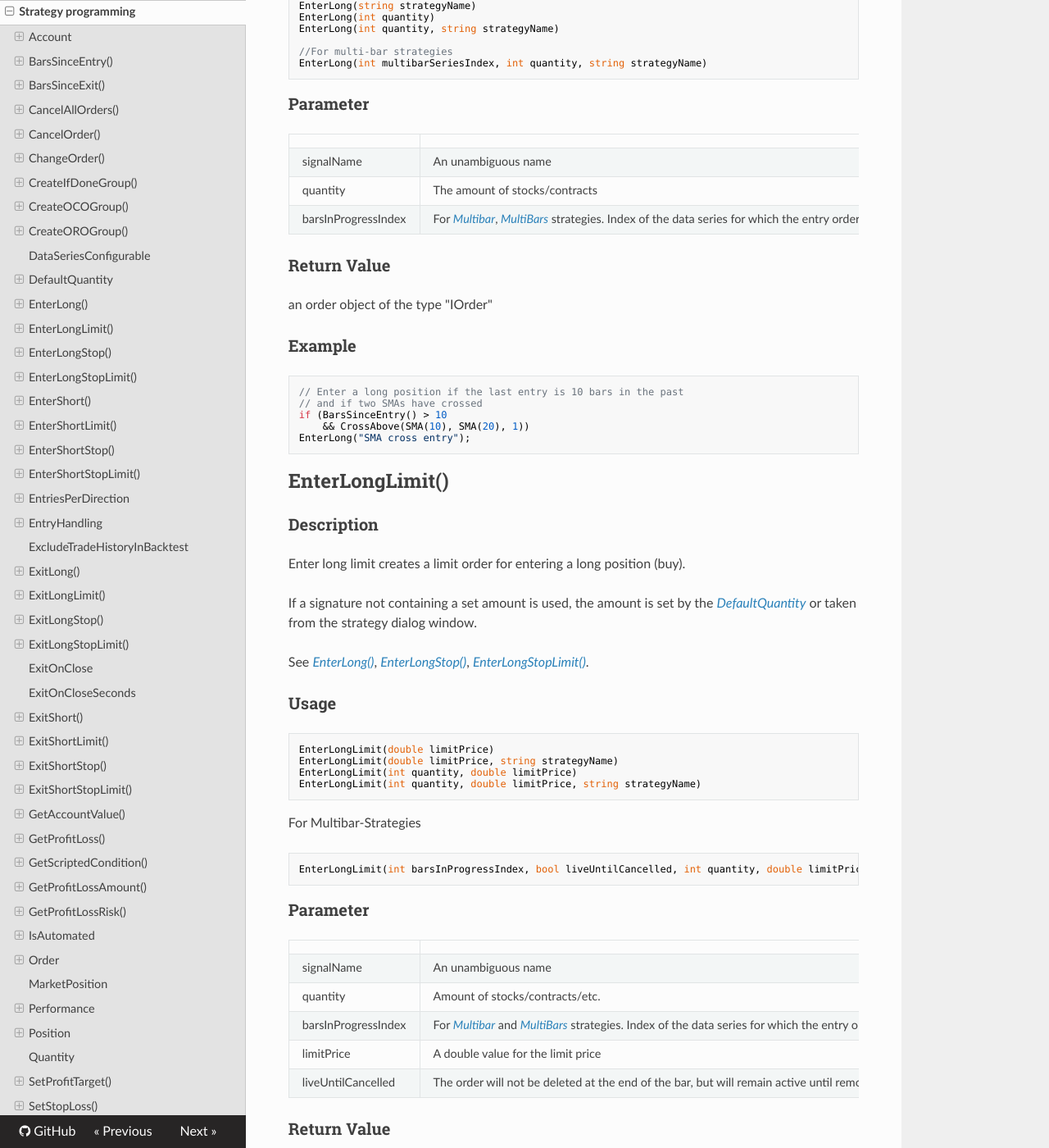
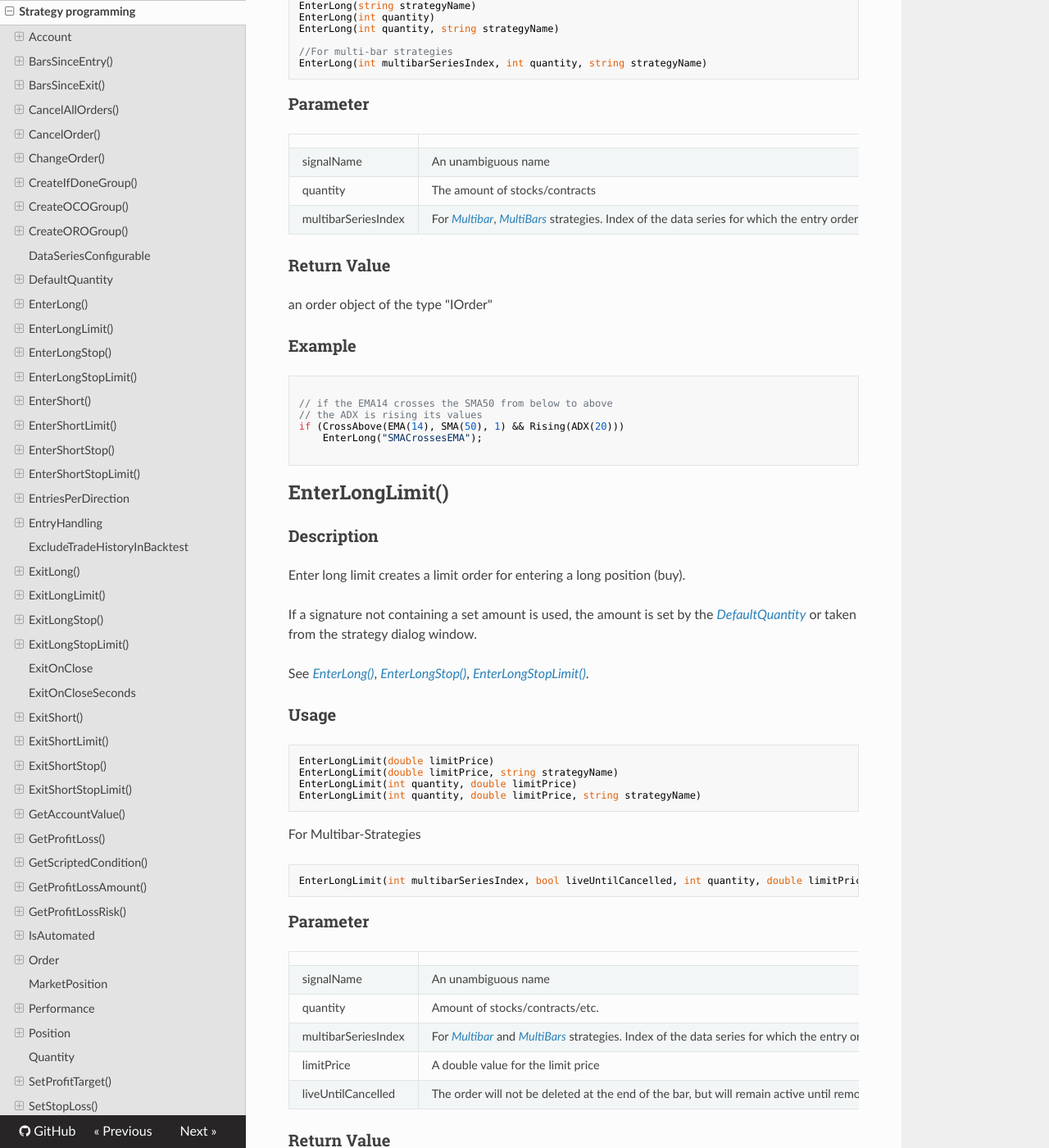
Before and after one commit to AgenaTrader/AgenaScript-documentation, an MkDocs documentation site: the page built from sources/strategy_programming.md, in a window 1280 px wide and 1400 px high, scrolled down 7751 px. Shown: the whole window at 82% size. Built offline with MkDocs 1.6.1, drawn with Linux system fonts in a browser that asks for light colours; nearby versions of some CDN libraries; old or Windows-style settings are respelled for this version of MkDocs; some of the changed text lies outside the part shown.

Commit message:
Update strategy_programming.md

````diff
--- a/sources/strategy_programming.md
+++ b/sources/strategy_programming.md
@@ -350,18 +350,19 @@ EnterLong(int multibarSeriesIndex, int quantity, string strategyName)
 |---------------------|-----------------------------------------------------------------------------------------------|
 | signalName          | An unambiguous name                                                                           |
 | quantity            | The amount of stocks/contracts                                                                |
-| barsInProgressIndex | For [*Multibar*](#multibar), [*MultiBars*](#multibars) strategies.  Index of the data series for which the entry order is to be executed. See [*BarsInProgress*](#barsinprogress).  |
+| multibarSeriesIndex | For [*Multibar*](#multibar), [*MultiBars*](#multibars) strategies.  Index of the data series for which the entry order is to be executed. See [*BarsInProgress*](#barsinprogress).  |
 
 ### Return Value
 an order object of the type "IOrder"
 
 ### Example
 ```cs
-// Enter a long position if the last entry is 10 bars in the past
-// and if two SMAs have crossed
-if (BarsSinceEntry() > 10
-    && CrossAbove(SMA(10), SMA(20), 1))
-EnterLong("SMA cross entry");
+
+// if the EMA14 crosses the SMA50 from below to above
+// the ADX is rising its values
+if (CrossAbove(EMA(14), SMA(50), 1) && Rising(ADX(20)))
+    EnterLong("SMACrossesEMA");
+
 ```
 
 ## EnterLongLimit()
@@ -382,7 +383,7 @@ EnterLongLimit(int quantity, double limitPrice, string strategyName)
 
 For Multibar-Strategies
 ```cs
-EnterLongLimit(int barsInProgressIndex, bool liveUntilCancelled, int quantity, double limitPrice, string signalName)
+EnterLongLimit(int multibarSeriesIndex, bool liveUntilCancelled, int quantity, double limitPrice, string signalName)
 ```
 
 ### Parameter
@@ -390,7 +391,7 @@ EnterLongLimit(int barsInProgressIndex, bool liveUntilCancelled, int quantity, d
 |---------------------|-------------|
 | signalName          | An unambiguous name |
 | quantity            | Amount of stocks/contracts/etc.  |
-| barsInProgressIndex | For [*Multibar*](#multibar) and [*MultiBars*](#multibars) strategies. Index of the data series for which the entry order is to be executed. See [*BarsInProgress*](#barsinprogress). |
+| multibarSeriesIndex | For [*Multibar*](#multibar) and [*MultiBars*](#multibars) strategies. Index of the data series for which the entry order is to be executed. See [*BarsInProgress*](#barsinprogress). |
 | limitPrice          | A double value for the limit price |
 | liveUntilCancelled  | The order will not be deleted at the end of the bar, but will remain active until removed with [*CancelOrder*](#cancelorder) or until it reaches its expiry (see [*TimeInForce*](#timeinforce)). |
 
@@ -399,9 +400,10 @@ An order object of the type "IOrder"
 
 ### Example
 ```cs
-// A long position is placed if the last entry was 10 bars ago and the two SMAs have crossed each other
-if (BarsSinceEntry() > 10 && CrossAbove(SMA(10), SMA(20), 1))
-EnterLongLimit("SMA cross entry");
+// if the EMA14 crosses the SMA50 from below to above
+// the ADX is rising its values
+if (CrossAbove(EMA(14), SMA(50), 1) && Rising(ADX(20)))
+    EnterLongLimit("SMACrossesEMA");
 ```
 
 ## EnterLongStop()
@@ -422,7 +424,7 @@ EnterLongStop(int quantity, double stopPrice, string signalName)
 
 For multi-bar strategies
 ```cs
-EnterLongStop(int barsInProgressIndex, bool liveUntilCancelled, int quantity, double stopPrice, string signalName)
+EnterLongStop(int multibarSeriesIndex, bool liveUntilCancelled, int quantity, double stopPrice, string signalName)
 ```
 
 ### Parameter
@@ -430,7 +432,7 @@ EnterLongStop(int barsInProgressIndex, bool liveUntilCancelled, int quantity, do
 |---------------------|-------------------------------------------------------------------------------------------|
 | signalName          | An unambiguous name    |
 | quantity            | Amount of stocks or contracts etc.                                                                                                                                                    |
-| barsInProgressIndex | For [*Multibar*](#multibar) and [*MultiBars*](#multibars) strategies Index of the data series for which an entry order is to be executed. See [*BarsInProgress*](#barsinprogress).  |
+| multibarSeriesIndex | For [*Multibar*](#multibar) and [*MultiBars*](#multibars) strategies Index of the data series for which an entry order is to be executed. See [*BarsInProgress*](#barsinprogress).  |
 | stopPrice           | A double value for the stop price                                                                                                                                                     |
 | liveUntilCancelled  | The order will not be deleted at the end of the bar, but will remain active until deleted with the [*CancelOrder*](#cancelorder) command or until it reaches its expiry time (see [*TimeInForce*](#timeinforce)). |
 
@@ -463,7 +465,7 @@ EnterLongStopLimit(int quantity, double limitPrice, double stopPrice, string sig
 
 For multi-bar strategies
 ```cs
-EnterLongStopLimit(int barsInProgressIndex, bool liveUntilCancelled, int quantity, double limitPrice, double stopPrice, string signalName)
+EnterLongStopLimit(int multibarSeriesIndex, bool liveUntilCancelled, int quantity, double limitPrice, double stopPrice, string signalName)
 ```
 
 ### Parameter
@@ -471,7 +473,7 @@ EnterLongStopLimit(int barsInProgressIndex, bool liveUntilCancelled, int quantit
 |--------------|-------------------------|
 | signalName          | An unambiguous name       |
 | quantity            | Amount of stocks or contracts to be ordered   |
-| barsInProgressIndex | For [*Multibar*](#multibar), [*MultiBars*](#multibars) strategies. Index of the data series for which the entry order is to be executed.  See [*BarsInProgress*](#barsinprogress).  |
+| multibarSeriesIndex | For [*Multibar*](#multibar), [*MultiBars*](#multibars) strategies. Index of the data series for which the entry order is to be executed.  See [*BarsInProgress*](#barsinprogress).  |
 | stopPrice           | A double value for the stop price |
 | limitPrice          | A double value for the limit price |
 | liveUntilCancelled  | The order will not be deleted at the end of the bar, but will remain active until canceled with the CancelOrder command or until it reaches its expiry (see [*TimeInForce*](#timeinforce)). |
@@ -503,7 +505,7 @@ EnterShort(string signalName)
 EnterShort(int quantity)
 EnterShort(int quantity, string signalName)
 For multi-bar strategies
-EnterShort(int barsInProgressIndex, int quantity, string signalName)
+EnterShort(int multibarSeriesIndex, int quantity, string signalName)
 ```
 
 ### Parameter
@@ -511,7 +513,7 @@ EnterShort(int barsInProgressIndex, int quantity, string signalName)
 |---------------------|----------------------------------------------------------------------|
 | signalName          | An unambiguous name                                                  |
 | quantity            | Amount of stocks/contracts etc.                                      |
-| barsInProgressIndex | For [*Multibar*](#multibar), [*MultiBars*](#multibars) strategies
+| multibarSeriesIndex | For [*Multibar*](#multibar), [*MultiBars*](#multibars) strategies
                        Index of the data series for which the entry order is to be executed
                        See [*BarsInProgress*](#barsinprogress).                                               |
 
@@ -543,7 +545,7 @@ EnterShortLimit(int quantity, double limitPrice, string signalName)
 
 For Multibar-Strategies
 ```cs
-EnterShortLimit(int barsInProgressIndex, bool liveUntilCancelled, int quantity, double limitPrice, string signalName)
+EnterShortLimit(int multibarSeriesIndex, bool liveUntilCancelled, int quantity, double limitPrice, string signalName)
 ```
 
 ### Parameter
@@ -551,7 +553,7 @@ EnterShortLimit(int barsInProgressIndex, bool liveUntilCancelled, int quantity,
 |---------------------|------------------------------------------------------------------------------------------------------------------------------------------------------------------------------|
 | signalName          | An unambiguous name                                                                                                                                                          |
 | quantity            | Amount to be ordered                                                                                                                                                         |
-| barsInProgressIndex | For [*Multibar*](#multibar), [*MultiBars*](#multibars) strategies.
+| multibarSeriesIndex | For [*Multibar*](#multibar), [*MultiBars*](#multibars) strategies.
                        Index of the data series for which the entry order is to be executed.
                        See [*BarsInProgress*](#barsinprogress).                                                                                                                                                       |
 | limitPrice          | A double value for the limit price                                                                                                                                           |
@@ -583,7 +585,7 @@ EnterShortStop(int quantity, double stopPrice, string signalName)
 
 For multi-bar strategies
 ```cs
-EnterShortStop(int barsInProgressIndex, bool liveUntilCancelled, int quantity, double stopPrice, string signalName)
+EnterShortStop(int multibarSeriesIndex, bool liveUntilCancelled, int quantity, double stopPrice, string signalName)
 ```
 
 ### Parameter
@@ -591,7 +593,7 @@ EnterShortStop(int barsInProgressIndex, bool liveUntilCancelled, int quantity, d
 |---------------------|---------------------------------------------------------------------------------------------------------------|
 | signalName          | An unambiguous name                                                                                           |
 | quantity            | Amount to be ordered                                                                                          |
-| barsInProgressIndex | For [*Multibar*](#multibar), [*MultiBars*](#multibars) strategies. Index of the data series for which the entry order is to be executed. See [*BarsInProgress*](#barsinprogress). |
+| multibarSeriesIndex | For [*Multibar*](#multibar), [*MultiBars*](#multibars) strategies. Index of the data series for which the entry order is to be executed. See [*BarsInProgress*](#barsinprogress). |
 | stopPrice           | A double value for the stop price                                                                             |
 | liveUntilCancelled  | The order will remain active until canceled using the CancelOrder command or until it reaches its expiry time |
 
@@ -625,7 +627,7 @@ EnterShortStopLimit(int quantity, double limitPrice, double stopPrice, string si
 For multi-bar strategies
 
 ```cs
-EnterShortStopLimit(int barsInProgressIndex, bool liveUntilCancelled, int quantity, double limitPrice, double stopPrice, string signalName)
+EnterShortStopLimit(int multibarSeriesIndex, bool liveUntilCancelled, int quantity, double limitPrice, double stopPrice, string signalName)
 ```
 
 ### Parameter
@@ -633,7 +635,7 @@ EnterShortStopLimit(int barsInProgressIndex, bool liveUntilCancelled, int quanti
 |---------------------|--------------------------------------------------------------------------------------------------------------------------------------------------------------|
 | signalName          | An unambiguous name                                                                                                                                          |
 | quantity            | Amount to be ordered                                                                                                                                         |
-| barsInProgressIndex | For [*Multibar*](#multibar), [*MultiBars*](#multibars) strategies.
+| multibarSeriesIndex | For [*Multibar*](#multibar), [*MultiBars*](#multibars) strategies.
                        Index of the data series for which an entry order is to be placed.
                        See [*BarsInProgress*](#barsinprogress).                                                                                                                                       |
 | stopPrice           | A double value for the stop price                                                                                                                            |
@@ -743,7 +745,7 @@ ExitLong(int quantity, string signalName, string fromEntry signal)
 
 For multi-bar strategies
 ```cs
-ExitLong(int barsInProgressIndex, int quantity, string signalName, string fromEntry signal)
+ExitLong(int multibarSeriesIndex, int quantity, string signalName, string fromEntry signal)
 ```
 
 ### Parameter
@@ -751,7 +753,7 @@ ExitLong(int barsInProgressIndex, int quantity, string signalName, string fromEn
 |---------------------|----------------------------------------------------------------------|
 | signalName          | An unambiguous name                                                  |
 | quantity            | The quantity to be sold                                              |
-| barsInProgressIndex | For [*Multibar*](#multibar), [*MultiBars*](#multibars) strategies. Index of the data series for which the exit order is to be executed. See [*BarsInProgress*](#barsinprogress).   |
+| multibarSeriesIndex | For [*Multibar*](#multibar), [*MultiBars*](#multibars) strategies. Index of the data series for which the exit order is to be executed. See [*BarsInProgress*](#barsinprogress).   |
 | fromEntry signal    | The name of the attached entry signal                                |
 
 ### Return Value
@@ -786,7 +788,7 @@ ExitLongLimit(int quantity, double limitPrice, string signalName, string fromEnt
 
 For multi-bar strategies
 ```cs
-ExitLongLimit(int barsInProgressIndex, bool liveUntilCancelled, int quantity, double limitPrice, string signalName, string fromEntry signal)
+ExitLongLimit(int multibarSeriesIndex, bool liveUntilCancelled, int quantity, double limitPrice, string signalName, string fromEntry signal)
 ```
 
 ### Parameter
@@ -795,7 +797,7 @@ ExitLongLimit(int barsInProgressIndex, bool liveUntilCancelled, int quantity, do
 | signalName          | An unambiguous name                                                                                                                                          |
 | fromEntry signal    | The name of the attached entry signal                                                                                                                        |
 | quantity            | Order quantity to be sold                                                                                                                                    |
-| barsInProgressIndex | For [*Multibar*](#multibar), [*MultiBars*](#multibars) strategies. Index of the data series for which the exit order is to be executed. See [*BarsInProgress*](#barsinprogress).  |
+| multibarSeriesIndex | For [*Multibar*](#multibar), [*MultiBars*](#multibars) strategies. Index of the data series for which the exit order is to be executed. See [*BarsInProgress*](#barsinprogress).  |
 | limitPrice          | A double value for the limit price                                                                                                                           |
 | liveUntilCancelled  | The order will not be deleted at the end of the bar, but will remain active until deleted using the CancelOrder command or until it reaches its expiry time. |
 
@@ -830,7 +832,7 @@ ExitLongStop(int quantity, double stopPrice, string signalName, string fromEntry
 
 For multi-bar strategies
 ```cs
-ExitLongStop(int barsInProgressIndex, bool liveUntilCancelled, int quantity, double stopPrice, string signalName, string fromEntry signal)ExitLongStop
+ExitLongStop(int multibarSeriesIndex, bool liveUntilCancelled, int quantity, double stopPrice, string signalName, string fromEntry signal)ExitLongStop
 ```
 
 ### Parameter
@@ -839,7 +841,7 @@ ExitLongStop(int barsInProgressIndex, bool liveUntilCancelled, int quantity, dou
 | signalName          | An unambiguous name                                                                                                                                          |
 | fromEntry signal    | The name of the associated entry signal                                                                                                                      |
 | quantity            | The quantity to be sold                                                                                                                                      |
-| barsInProgressIndex | For [*Multibar*](#multibar), [*MultiBars*](#multibars) strategies. Index of the data series for which the exit order is to be executed. See [*BarsInProgress*](#barsinprogress).  |
+| multibarSeriesIndex | For [*Multibar*](#multibar), [*MultiBars*](#multibars) strategies. Index of the data series for which the exit order is to be executed. See [*BarsInProgress*](#barsinprogress).  |
 | stopPrice           | A double value for the stop price                                                                                                                            |
 | liveUntilCancelled  | The order will not be deleted at the end of the bar, but will remain active until deleted using the CancelOrder command or until it reaches its expiry time. |
 
@@ -876,7 +878,7 @@ ExitLongStopLimit(int quantity, double limitPrice, double stopPrice, string sign
 
 For Multibar-Strategies
 ```cs
-ExitLongStopLimit(int barsInProgressIndex, bool liveUntilCancelled, int quantity, double limitPrice, double stopPrice, string signalName, string fromEntry signal)
+ExitLongStopLimit(int multibarSeriesIndex, bool liveUntilCancelled, int quantity, double limitPrice, double stopPrice, string signalName, string fromEntry signal)
 ```
 
 ### Parameter
@@ -885,7 +887,7 @@ ExitLongStopLimit(int barsInProgressIndex, bool liveUntilCancelled, int quantity
 | signalName          | An unambiguous name                                                                                                                                          |
 | fromEntry signal    | The name of the associated entry signal                                                                                                                      |
 | quantity            | The quantity to be sold                                                                                                                                      |
-| barsInProgressIndex | For [*Multibar*](#multibar), [*MultiBars*](#multibars) strategies. Index of the data series for which the exit order is to be executed. See [*BarsInProgress*](#barsinprogress). |
+| multibarSeriesIndex | For [*Multibar*](#multibar), [*MultiBars*](#multibars) strategies. Index of the data series for which the exit order is to be executed. See [*BarsInProgress*](#barsinprogress). |
 | limitPrice          | A double value for the limit price                                                                                                                           |
 | stopPrice           | A double value for the stop price                                                                                                                            |
 | liveUntilCancelled  | The order will not be deleted at the end of the bar, but will remain active until deleted using the CancelOrder command or until it reaches its expiry time. |
@@ -924,7 +926,7 @@ ExitShort(int quantity, string signalName, string fromEntry signal)
 
 For multi-bar strategies
 ```cs
-ExitShort(int barsInProgressIndex, int quantity, string signalName, string fromEntry signal)
+ExitShort(int multibarSeriesIndex, int quantity, string signalName, string fromEntry signal)
 ```
 
 ### Parameter
@@ -932,7 +934,7 @@ ExitShort(int barsInProgressIndex, int quantity, string signalName, string fromE
 |---------------------|----------------------------------------------------------------------|
 | signalName          | An unambiguous name                                                  |
 | Quantity            | Order quantity to be bought                                          |
-| barsInProgressIndex | For [*Multibar*](#multibar), [*MultiBars*](#multibars) strategies. Index of the data series for which the exit order is to be executed. See [*BarsInProgress*](#barsinprogress). |
+| multibarSeriesIndex | For [*Multibar*](#multibar), [*MultiBars*](#multibars) strategies. Index of the data series for which the exit order is to be executed. See [*BarsInProgress*](#barsinprogress). |
 | fromEntry signal    | The name of the associated entry signal                              |
 
 ### Return Value
@@ -968,7 +970,7 @@ ExitShortLimit(int quantity, double limitPrice, string signalName, string fromEn
 
 For multi-bar strategies
 ```cs
-ExitShortLimit(int barsInProgressIndex, bool liveUntilCancelled, int quantity, double limitPrice, string signalName, string fromEntry signal)
+ExitShortLimit(int multibarSeriesIndex, bool liveUntilCancelled, int quantity, double limitPrice, string signalName, string fromEntry signal)
 ```
 
 ### Parameter
@@ -977,7 +979,7 @@ ExitShortLimit(int barsInProgressIndex, bool liveUntilCancelled, int quantity, d
 | signalName          | An unambiguous name                                                                                                                                          |
 | fromEntry signal    | The name of the associated entry signal                                                                                                                      |
 | quantity            | Order quantity to be bought                                                                                                                                  |
-| barsInProgressIndex | For [*Multibar*](#multibar), [*MultiBars*](#multibars) strategies. Index of the data series for which the exit order is to be executed. See [*BarsInProgress*](#barsinprogress).  |
+| multibarSeriesIndex | For [*Multibar*](#multibar), [*MultiBars*](#multibars) strategies. Index of the data series for which the exit order is to be executed. See [*BarsInProgress*](#barsinprogress).  |
 | limitPrice          | A double value for the limit price                                                                                                                           |
 | liveUntilCancelled  | The order will not be deleted at the end of the bar, but will remain active until deleted using the CancelOrder command or until it reaches its expiry time. |
 
@@ -1011,7 +1013,7 @@ ExitShortStop(int quantity, double stopPrice, string signalName, string fromEntr
 
 For multi-bar strategies
 ```cs
-ExitShortStop(int barsInProgressIndex, bool liveUntilCancelled, int quantity, double stopPrice, string signalName, string fromEntry signal)ExitLongStop
+ExitShortStop(int multibarSeriesIndex, bool liveUntilCancelled, int quantity, double stopPrice, string signalName, string fromEntry signal)ExitLongStop
 ```
 
 ### Parameter
@@ -1020,7 +1022,7 @@ ExitShortStop(int barsInProgressIndex, bool liveUntilCancelled, int quantity, do
 | signalName          | An unambiguous name                                                                                                                                          |
 | fromEntry signal    | The name of the associated entry signal                                                                                                                      |
 | quantity            | Order quantity to be bought                                                                                                                                  |
-| barsInProgressIndex | For [*Multibar*](#multibar), [*MultiBars*](#multibars) strategies. Index of the data series for which the exit order is to be executed. See [*BarsInProgress*](#barsinprogress). |
+| multibarSeriesIndex | For [*Multibar*](#multibar), [*MultiBars*](#multibars) strategies. Index of the data series for which the exit order is to be executed. See [*BarsInProgress*](#barsinprogress). |
 | stopPrice           | A double value for the stop price                                                                                                                            |
 | liveUntilCancelled  | The order will not be deleted at the end of the bar, but will remain active until deleted using the CancelOrder command or until it reaches its expiry time. |
 
@@ -1056,7 +1058,7 @@ ExitShortStopLimit(int quantity, double limitPrice, double stopPrice, string sig
 
 For multi-bar strategies
 ```cs
-ExitShortStopLimit(int barsInProgressIndex, bool liveUntilCancelled, int quantity, double limitPrice, double stopPrice, string signalName, string fromEntry signal)
+ExitShortStopLimit(int multibarSeriesIndex, bool liveUntilCancelled, int quantity, double limitPrice, double stopPrice, string signalName, string fromEntry signal)
 ```
 
 ### Parameter
@@ -1065,7 +1067,7 @@ ExitShortStopLimit(int barsInProgressIndex, bool liveUntilCancelled, int quantit
 | signalName          | An unambiguous name                                                                                                                                          |
 | fromEntry signal    | The name of the associated entry signal                                                                                                                      |
 | quantity            | Order quantity to be bought                                                                                                                                  |
-| barsInProgressIndex | For [*Multibar*](#multibar), [*MultiBars*](#multibars) strategies. Index of the data series for which the exit order is to be executed. See [*BarsInProgress*](#barsinprogress). |
+| multibarSeriesIndex | For [*Multibar*](#multibar), [*MultiBars*](#multibars) strategies. Index of the data series for which the exit order is to be executed. See [*BarsInProgress*](#barsinprogress). |
 | limitPrice          | A double value for the limit price                                                                                                                           |
 | stopPrice           | A double value for the stop price                                                                                                                            |
 | liveUntilCancelled  | The order will not be deleted at the end of the bar, but will remain active until deleted using the CancelOrder command or until it reaches its expiry time. |
@@ -1534,13 +1536,13 @@ See [*OnOrderUpdate()*], [*OnExecution()*].
 
 ### Usage
 ```cs
-SubmitOrder(int barsInProgressIndex, OrderAction orderAction, OrderType orderType, int quantity, double limitPrice, double stopPrice, string ocoId, string signalName)
+SubmitOrder(int multibarSeriesIndex, OrderAction orderAction, OrderType orderType, int quantity, double limitPrice, double stopPrice, string ocoId, string signalName)
 ```
 
 ### Parameter
 |                     |                                                                    |
 |---------------------|--------------------------------------------------------------------|
-| barsInProgressIndex | For multi-bar strategies.
+| multibarSeriesIndex | For multi-bar strategies.
                        Index of the data series for which the order is to be executed.
                        See BarsInProgress.                                                 |
 | orderAction         | Possible values are:
````
Also changed, not shown: other parts of sources/strategy_programming.md (+6 -6 lines).
